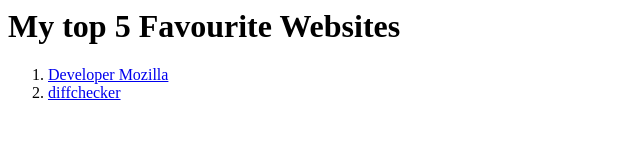
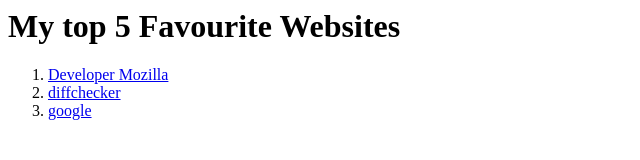
Before and after one commit to Ana-Maria98/ana-maria, a plain HTML site: page index.html in a window 1280 px wide. Shown: the full height of the page, 0-640 px from the left. Drawn offline with Linux system fonts and the light colour scheme.

Commit message:
Add new anchor tag

```diff
--- a/index.html
+++ b/index.html
@@ -3,4 +3,5 @@
 <ol>
     <li><a href="https://www.diffchecker.com/text-compare/">Developer Mozilla</a></li>
     <li><a href="https://www.diffchecker.com/text-compare/">diffchecker</a></li>
+    <li><a href="https://google.com/">google</a></li>
 </ol>
```
